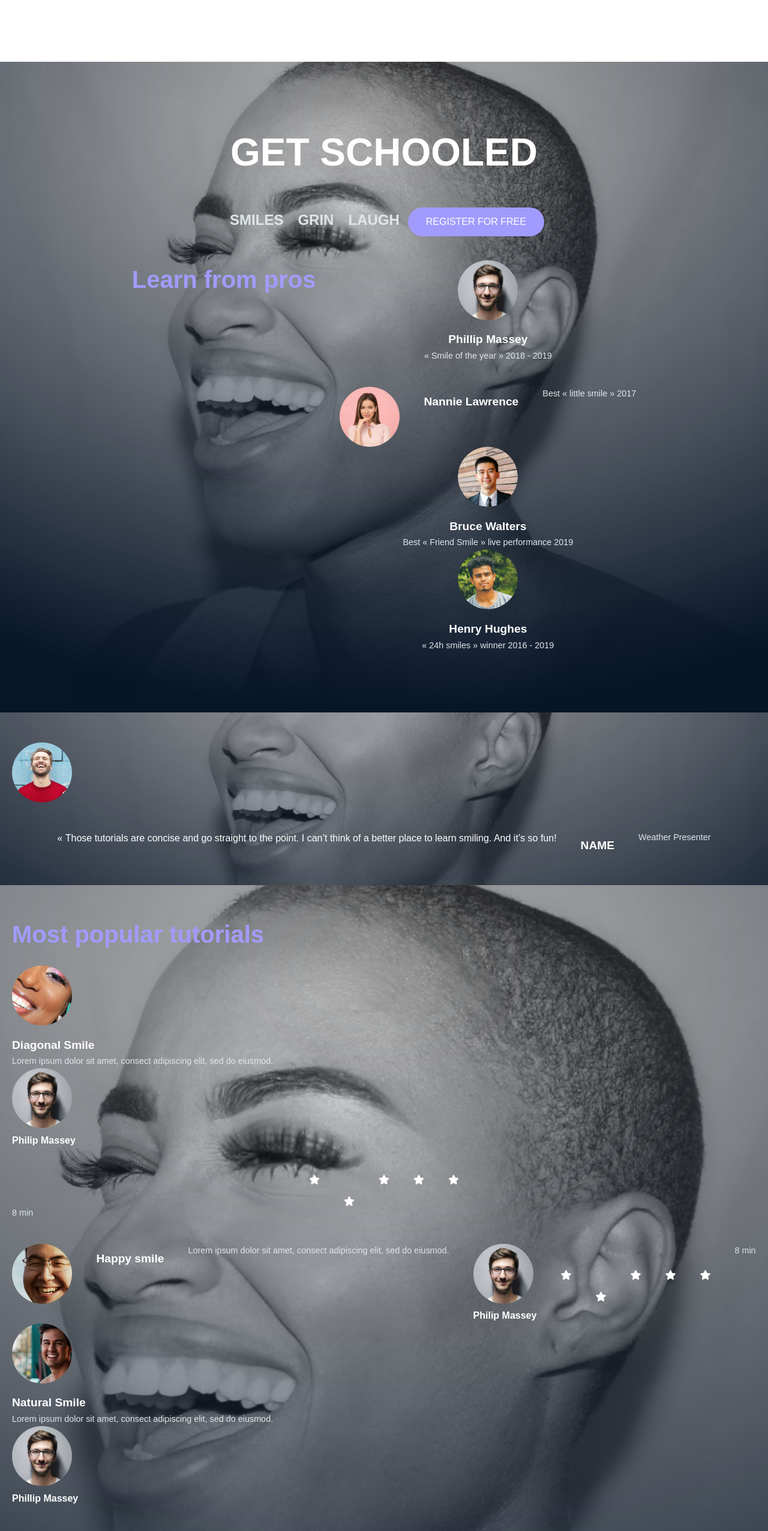
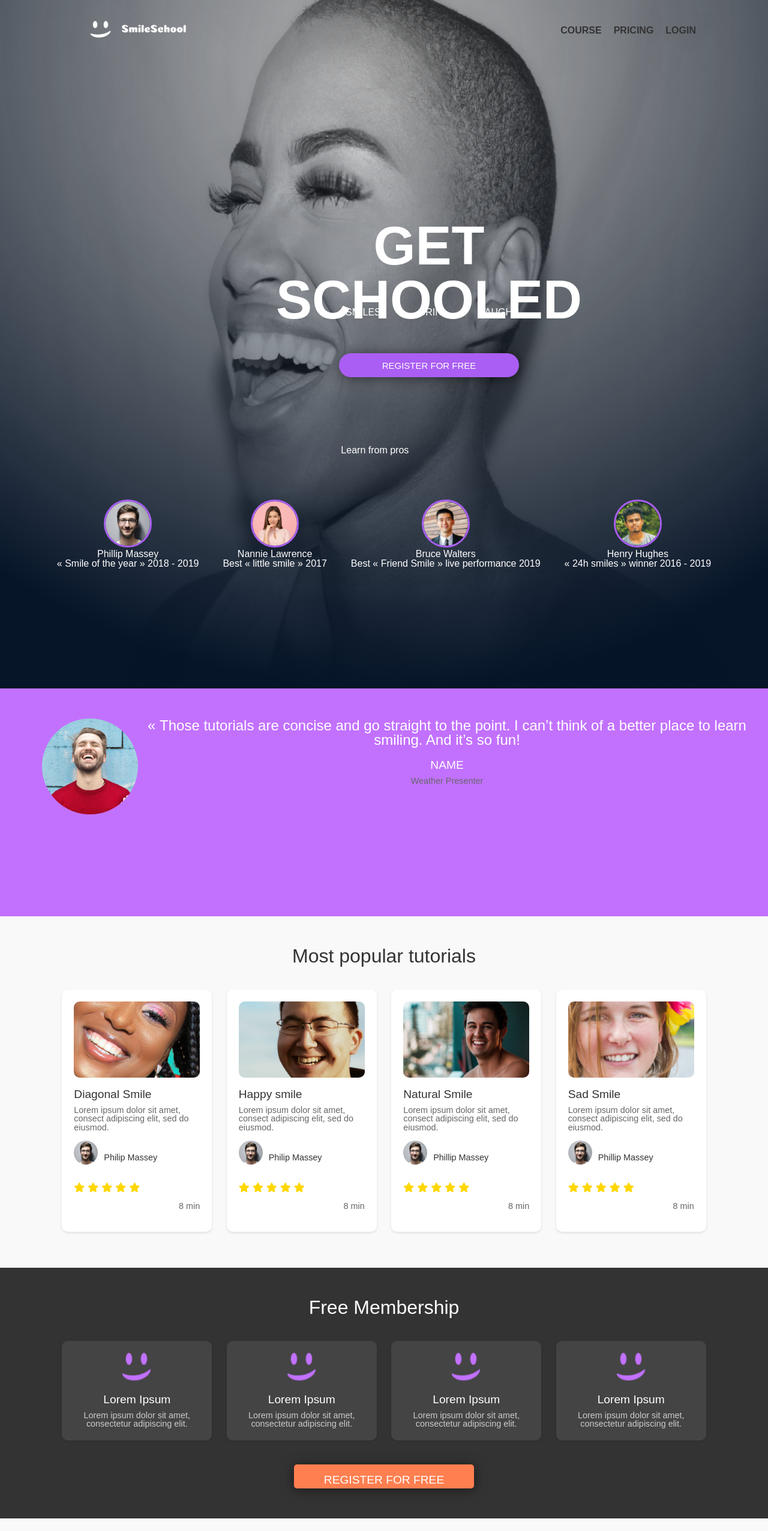
Before and after one commit to Brian-Samson01/alx_html_css, a plain HTML site: page css_advanced/index.html in a window 1280 px wide. Shown: the top 2553 px of the page at 60% size. Drawn offline with Linux system fonts and the light colour scheme; a web font is replaced by a local one.

Commit message:
full website commit

```diff
--- a/css_advanced/index.html
+++ b/css_advanced/index.html
@@ -4,73 +4,76 @@
     <meta charset="UTF-8">
     <meta name="viewport" content="width=device-width, initial-scale=1.0">
     <script src="https://kit.fontawesome.com/4a2b055604.js" crossorigin="anonymous"></script>
+    <link href="https://fonts.cdnfonts.com/css/source-sans-pro" rel="stylesheet">
+    <link rel="stylesheet" href="reset.css">
     <link rel="stylesheet" href="styles.css">
     <title>School Homepage</title>
 </head>
 <body>
-    <header class="background">
+    <div class="background1">
+        <header>
             <nav>
                 <img src="assets/logo.png" alt="logo">
-            <ul>
+                <ul class="nav_links">
                     <li><a href="#">COURSE</a></li>
-                <LI><a href="#">PRICING</a></LI>
-                <LI><a href="#">LOGIN</a></LI>
+                    <li><a href="#">PRICING</a></li>
+                    <li><a href="#">LOGIN</a></li>
                 </ul>
             </nav>
         </header>
 
         <main>
-        <section class="background">
-            <div>
+            <section class="section1">
+                <div class="container2">
                     <h1>GET SCHOOLED</h1>
-                <p>
+                    <p class="span">
                         <span>SMILES</span>
                         <span>GRIN</span>
                         <span>LAUGH</span>
                         <button>REGISTER FOR FREE</button>
                     </p>
                 </div>
-            <div>
+                <div class="pros">
                     <h2>Learn from pros</h2>
-                <div>
-                    <div>
+                    <div class="container3">
+                        <div class="snippet1">
                             <img src="assets/philip.png" alt="">
                             <h3>Phillip Massey</h3>
                             <p>« Smile of the year » 2018 - 2019</p>
 
                         </div>
-                    <div>
+                        <div class="snippet1">
                             <img src="assets/nanny.png" alt="">
                             <h3>Nannie Lawrence</h3>
                             <p>Best « little smile » 2017</p>
                         </div>
-                    <div>
+                        <div class="snippet1">
                             <img src="assets/bruce.png" alt="">
                             <h3>Bruce Walters</h3>
                             <p>Best « Friend Smile » live performance 2019</p>
                         </div>
-                    <div>
+                        <div class="snippet1">
                             <img src="assets/henry.png" alt="">
                             <h3>Henry Hughes</h3>
                             <p>« 24h smiles » winner 2016 - 2019</p>
                         </div>
                     </div>
                 </div>
-
             </section>
-        <section>
-            <div>
+    </div>
+        <section class="testimonial">
+            <div class="testimage">
                 <img src="assets/Bitmap.png" alt="">
             </div>
-            <div>
+            <div class="testtext">
                 <blockquote>« Those tutorials are concise and go straight to the point. I can’t think of a better place to learn smiling. And it’s so fun!</blockquote>
                 <h3>NAME</h3>
                 <p>Weather Presenter</p>
             </div>
         </section>
-        <section>
+        <section class="tutorials">
             <h2>Most popular tutorials</h2>
-            <div>
+            <div class="tutorial">
                 <img src="assets/diagonal.png" alt="">
                 <h3>Diagonal Smile</h3>
                 <p>Lorem ipsum dolor sit amet, consect adipiscing elit, sed do eiusmod.</p>
@@ -87,7 +90,7 @@
                 </div>
                 <p>8 min</p>
             </div>
-            <div>
+            <div class="tutorial">
                 <img src="assets/happy.png" alt="">
                 <h3>Happy smile</h3>
                 <p>Lorem ipsum dolor sit amet, consect adipiscing elit, sed do eiusmod.</p>
@@ -104,7 +107,7 @@
                 </div>
                 <p>8 min</p>
             </div>
-            <div>
+            <div class="tutorial">
                 <img src="assets/natural.png" alt="">
                 <h3>Natural Smile</h3>
                 <p>Lorem ipsum dolor sit amet, consect adipiscing elit, sed do eiusmod.</p>
@@ -121,7 +124,7 @@
                 </div>
                 <p>8 min</p>
             </div>
-            <div>
+            <div class="tutorial">
                 <img src="assets/sad.png" alt="">
                 <h3>Sad Smile</h3>
                 <p>Lorem ipsum dolor sit amet, consect adipiscing elit, sed do eiusmod.</p>
@@ -139,29 +142,34 @@
                 <p>8 min</p>
             </div>
         </section>
-        <section>
+        <section class="memberships">
             <h2>Free Membership</h2>
-            <div>
+            <div class="membership">
                 <img src="assets/smile.png" alt="">
                 <h3>Lorem Ipsum</h3>
                 <p>Lorem ipsum dolor sit amet, consectetur adipiscing elit.</p>
             </div>
-            <div>
+            <div class="membership">
                 <img src="assets/smile.png" alt="">
                 <h3>Lorem Ipsum</h3>
                 <p>Lorem ipsum dolor sit amet, consectetur adipiscing elit.</p>
             </div>
-            <div>
+            <div class="membership">
+                <img src="assets/smile.png" alt="">
+                <h3>Lorem Ipsum</h3>
+                <p>Lorem ipsum dolor sit amet, consectetur adipiscing elit.</p>
+            </div>
+            <div class="membership">
                 <img src="assets/smile.png" alt="">
                 <h3>Lorem Ipsum</h3>
                 <p>Lorem ipsum dolor sit amet, consectetur adipiscing elit.</p>
             </div>
             <button>REGISTER FOR FREE</button>
         </section>
-        <section>
+        <section class="faqs">
             <h2>F.A.Q</h2>
-            <div>
-                <div>
+            <div class="faq">
+                <div class="faquiz">
                     <div>
                         <h3>How does this work?</h3>
                     </div>
@@ -176,7 +184,7 @@
                         Lorem ipsum dolor sit amet, consectetur adipiscing elit, sed do eiusmod tempor incididunt ut labore et dolore magna aliqua. Ut enim ad minim veniam, quis nostrud exercitation ullamco laboris nisi ut aliquip ex ea commodo consequat. Duis aute irure dolor in reprehenderit in voluptate velit esse cillum dolore eu fugiat nulla pariatur. Excepteur sint occaecat cupidatat non proident, sunt in culpa qui officia deserunt mollit anim id est laborum.
                     </div>
                 </div>
-                <div>
+                <div class="faquiz">
                     <div>
                         <h3>How does this work?</h3>
                     </div>
--- a/css_advanced/reset.css
+++ b/css_advanced/reset.css
@@ -0,0 +1,43 @@
+html, body, div, span, applet, object, iframe,
+h1, h2, h3, h4, h5, h6, p, blockquote, pre,
+a, abbr, acronym, address, big, cite, code,
+del, dfn, em, img, ins, kbd, q, s, samp,
+small, strike, strong, sub, sup, tt, var,
+b, u, i, center,
+dl, dt, dd, ol, ul, li,
+fieldset, form, label, legend,
+table, caption, tbody, tfoot, thead, tr, th, td,
+article, aside, canvas, details, embed,
+figure, figcaption, footer, header, hgroup,
+menu, nav, output, ruby, section, summary,
+time, mark, audio, video {
+	margin: 0;
+	padding: 0;
+	border: 0;
+	font-size: 100%;
+	font: inherit;
+	vertical-align: baseline;
+}
+/* HTML5 display-role reset for older browsers */
+article, aside, details, figcaption, figure,
+footer, header, hgroup, menu, nav, section {
+	display: block;
+}
+body {
+	line-height: 1;
+}
+ol, ul {
+	list-style: none;
+}
+blockquote, q {
+	quotes: none;
+}
+blockquote:before, blockquote:after,
+q:before, q:after {
+	content: '';
+	content: none;
+}
+table {
+	border-collapse: collapse;
+	border-spacing: 0;
+}
--- a/css_advanced/styles.css
+++ b/css_advanced/styles.css
@@ -1,133 +1,379 @@
-/* Reset some default browser styles */
+@import url('https://fonts.cdnfonts.com/css/source-sans-pro');
+
 * {
     margin: 0;
     padding: 0;
     box-sizing: border-box;
-    font-family: 'Arial', sans-serif;
 }
-
 body {
-    background-color: #fff;
-    color: #333;
-    line-height: 1.6;
+    margin: 0;
+    padding: 0;
+    font-family: 'Source Sans Pro', sans-serif;
+    color: #fff;
+    background-color: #000;
 }
-
-/* Combined background for header and first section */
-.header-section-wrapper {
-    background: url('assets/Object.png') no-repeat center center/cover;
-    position: relative;
-    z-index: 2;
+.background1{
+    background-image: url(assets/Object.png);
+    background-size: 100% 100%;
+    background-repeat: no-repeat;
+    background-position: center;
+    background-attachment: scroll;
 }
-
-header {
-    padding: 20px 50px;
+nav {
     display: flex;
     justify-content: space-between;
     align-items: center;
 }
+nav img {
+    width: 160px;
+    height: 30px;
+    margin-top: 35px;
+    margin-left: 150px;
 
-nav ul {
+}
+.nav_links {
     list-style: none;
     display: flex;
-    gap: 30px;
+    gap: 20px;
+    margin-top: 37px;
+    margin-right: 120px;
 }
 
-nav a {
+.nav_links a {
     text-decoration: none;
+    color: #333;
+    font-weight: 700;
+    width: 50px;
+    height: 15px;
+}
+.section1 {
+    text-align: center;
+    padding: 150px 20px;
+}
+
+h1 {
+    font-size: 90px;
+    font-weight: 700;
+    width: 600px;
+    height: 150px;
+    margin-top: 150px;
+    margin-left: 350px;
+}
+
+.section1 {
+    display: grid;
+    grid-template-rows: auto auto;
+    grid-template-columns: 1fr;
+    justify-items: center;
+    text-align: center;
+    padding: 150px 20px;
+    gap: 10px;
+}
+
+h1 {
+    font-size: 90px;
+    font-weight: 700;
+    margin-left: 150px;
+}
+
+.span {
+    display: grid;
+    grid-template-columns: repeat(3, auto);
+    gap: 5px;
+    align-items: center;
+    font-size: 16px;
+    width: 50px;
+    height: 20px;
+    margin-left: 300px;
+    margin-top: -2px;
+    gap: 40px;
+}
+
+button {
+    background-color: #AA5EF3;
     color: white;
-    font-weight: bold;
+    border: none;
+    padding: 10px 10px;
+    font-size: 14px;
+    cursor: pointer;
+    border-radius: 50px;
+    margin-top: 20px;
+    grid-column: span 3; /* Make button span across all grid columns */
+    justify-self: center;
+    width: 300px;
+    height: 40px;
+    font-size: 15px;
+    box-shadow: 0px 2px 20px 0px #00000080;
+
+}
+
+/* Pros Section */
+.pros h2 {
+    text-align: center;
+    width: 260px;
+    height: 40px;
+    margin-top: 200px;
+    margin-left: 400px;
+}
+.container3 {
+    display: flex;
+    justify-content: center;
+    gap: 40px;
+    padding: 50px 0;
+}
+
+.snippet1 img {
+    width: 80px;
+    height: 80px;
+    border-radius: 50%;
+    border: 3px solid #AA5EF3;
+}
+
+/* testimonial section */
+.testimonial {
+    background-color:#C271FF;
+    padding: 50px 20px;
+    text-align: center;
+    width: auto;
+    height: 380px;
+}
+
+
+.testimonial .testimage img {
+    width: 160px;
+    height: 160px;
+    border-radius: 50%;
+    margin-bottom: 20px;
+    float: left;
+    margin-left: 50px;
+
+}
+.testimonial blockquote {
+    font-size: 1.5rem;
+    margin-bottom: 20px;
+}
+
+.testimonial h3 {
+    font-size: 1.2rem;
+    margin-bottom: 10px;
+}
+
+.testimonial p {
+    font-size: 0.9rem;
+    color: #666;
+}
+/* tutorials section */
+/* Tutorials Section */
+.tutorials {
+    padding: 50px 20px;
+    text-align: center;
+    background-color: #f9f9f9;
+}
+
+.tutorials h2 {
+    font-size: 2rem;
+    margin-bottom: 30px;
+    color: #333;
+}
+
+.tutorials .tutorial {
+    background-color: #fff;
+    padding: 20px;
+    border-radius: 10px;
+    box-shadow: 0 2px 4px rgba(0, 0, 0, 0.1);
+    width: 250px;
+    text-align: left;
+    margin: 10px;
+    display: inline-block;
+    vertical-align: top;
+}
+
+.tutorials .tutorial img {
+    width: 100%;
+    height: auto;
+    border-radius: 10px;
+    margin-bottom: 15px;
+}
+
+.tutorials .tutorial h3 {
+    font-size: 1.2rem;
+    margin-bottom: 10px;
+    color: #333;
+}
+
+.tutorials .tutorial p {
+    font-size: 0.9rem;
+    color: #666;
+    margin-bottom: 15px;
+}
+
+.tutorials .tutorial > div {
+    display: flex;
+    align-items: center;
+    gap: 10px;
+    margin-bottom: 15px;
+}
+
+.tutorials .tutorial > div img {
+    width: 40px;
+    height: 40px;
+    border-radius: 50%;
+}
+
+.tutorials .tutorial > div h4 {
+    font-size: 0.9rem;
+    color: #333;
+}
+
+.tutorials .tutorial > div:last-of-type {
+    display: flex;
+    gap: 5px;
+    color: #ffd700; /* Gold color for stars */
+    margin-bottom: 15px;
+}
+
+.tutorials .tutorial > p:last-of-type {
+    font-size: 0.9rem;
+    color: #666;
+    text-align: right;
+}
+
+/* Membership Section */
+.memberships {
+    padding: 50px 20px;
+    text-align: center;
+    background-color: #333;
+    color: #fff;
+}
+
+.memberships h2 {
+    font-size: 2rem;
+    margin-bottom: 30px;
+}
+
+.memberships .membership {
+    background-color: #444;
+    padding: 20px;
+    border-radius: 10px;
+    box-shadow: 0 2px 4px rgba(0, 0, 0, 0.1);
+    width: 250px;
+    text-align: center;
+    margin: 10px;
+    display: inline-block;
+    vertical-align: top;
+}
+
+.memberships .membership img {
+    width: 50px;
+    height: 50px;
+    margin-bottom: 15px;
+}
+
+.memberships .membership h3 {
+    font-size: 1.2rem;
+    margin-bottom: 10px;
+}
+
+.memberships .membership p {
+    font-size: 0.9rem;
+    color: #ccc;
+}
+
+.memberships button {
+    background-color: #ff7f50;
+    color: #fff;
+    border: none;
+    padding: 15px 30px;
+    font-size: 1.2rem;
+    cursor: pointer;
+    margin-top: 30px;
+    border-radius: 5px;
+}
+
+.memberships button:hover {
+    background-color: #e76a3a;
+}
+/* FAQ Section */
+.faqs {
+    padding: 50px 20px;
+    text-align: center;
+    background-color: #f9f9f9;
+}
+
+.faqs h2 {
+    font-size: 2rem;
+    margin-bottom: 30px;
+    color: #333;
+}
+
+.faqs .faq {
+    display: flex;
+    justify-content: space-around;
+    gap: 20px;
+    flex-wrap: wrap;
+}
+
+.faqs .faquiz {
+    background-color: #fff;
+    padding: 20px;
+    border-radius: 10px;
+    box-shadow: 0 2px 4px rgba(0, 0, 0, 0.1);
+    width: 45%;
+    text-align: left;
+}
+
+.faqs .faquiz h3 {
+    font-size: 1.2rem;
+    margin-bottom: 15px;
+    color: #333; /* Ensure heading is visible */
+}
+
+.faqs .faquiz div {
+    font-size: 1rem; /* Adjust font size */
+    color: #666; /* Ensure text is visible */
+    margin-bottom: 20px;
+}
+
+.faqs .faquiz div:last-child {
+    margin-bottom: 0;
+}
+/* Footer Section */
+footer {
+    background-color: #333;
+    color: #fff;
+    padding: 40px 20px;
+    text-align: center;
+}
+
+footer section {
+    max-width: 1200px;
+    margin: 0 auto;
+}
+
+footer section > div {
+    display: flex;
+    justify-content: space-between;
+    align-items: center;
+    margin-bottom: 20px;
+}
+
+footer img {
+    height: 50px; /* Adjust logo size */
+}
+
+footer .fa-brands {
+    font-size: 1.5rem;
+    color: #fff;
+    margin: 0 10px;
     transition: color 0.3s ease;
 }
 
-nav a:hover {
-    color: #a29bfe;
+footer .fa-brands:hover {
+    color: #ff7f50; /* Change color on hover */
 }
 
-main section:first-of-type {
-    text-align: center;
-    padding: 100px 20px;
-    color: white;
-    position: relative;
+footer p {
+    font-size: 0.9rem;
+    color: #ccc;
+    margin: 0;
 }
-
-main section {
-    background: url('assets/Object.png') no-repeat center center/cover;
-    padding: 50px 20px;
-    color: white;
-}
-
-main h1 {
-    font-size: 4rem;
-    font-weight: bold;
-    margin-bottom: 20px;
-    text-transform: uppercase;
-}
-
-main p span {
-    margin: 0 10px;
-    font-size: 1.5rem;
-    font-weight: bold;
-}
-
-button {
-    background-color: #a29bfe;
-    color: white;
-    border: none;
-    padding: 15px 30px;
-    font-size: 1rem;
-    border-radius: 30px;
-    cursor: pointer;
-    transition: background 0.3s ease;
-    margin-top: 20px;
-}
-
-button:hover {
-    background-color: #6c5ce7;
-}
-
-/* Learn from the pros section */
-section div:nth-of-type(2) {
-    display: flex;
-    justify-content: center;
-    gap: 40px;
-    margin-top: 40px;
-}
-
-section div img {
-    border-radius: 50%;
-    width: 100px;
-    height: 100px;
-    object-fit: cover;
-}
-
-h2 {
-    font-size: 2.5rem;
-    margin-bottom: 20px;
-    color: #a29bfe;
-}
-
-h3 {
-    margin-top: 10px;
-    font-size: 1.2rem;
-}
-
-p {
-    font-size: 0.9rem;
-    color: #dfe6e9;
-}
-
-@media (max-width: 768px) {
-    header {
-        flex-direction: column;
-        padding: 20px;
-    }
-
-    nav ul {
-        flex-direction: column;
-        gap: 15px;
-    }
-
-    main h1 {
-        font-size: 2.5rem;
-    }
-}
```
Also changed, not shown: 1 other file. Lines whose indentation alone changed are shown as unchanged.
